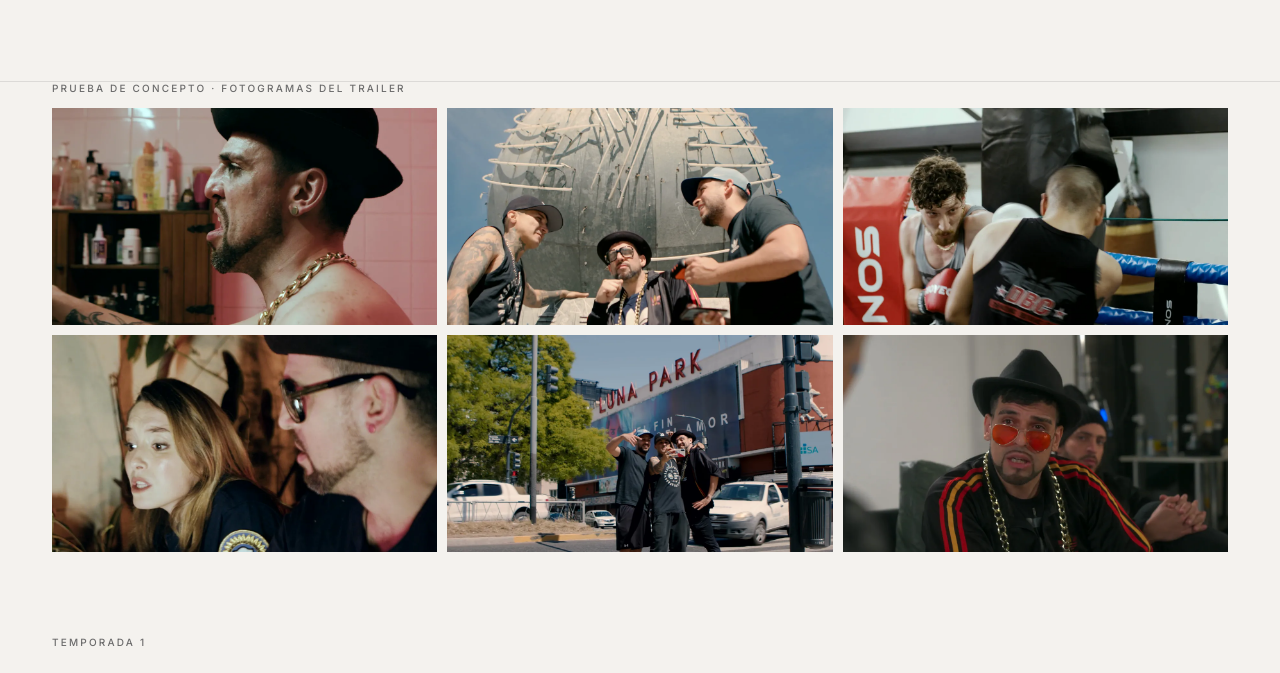
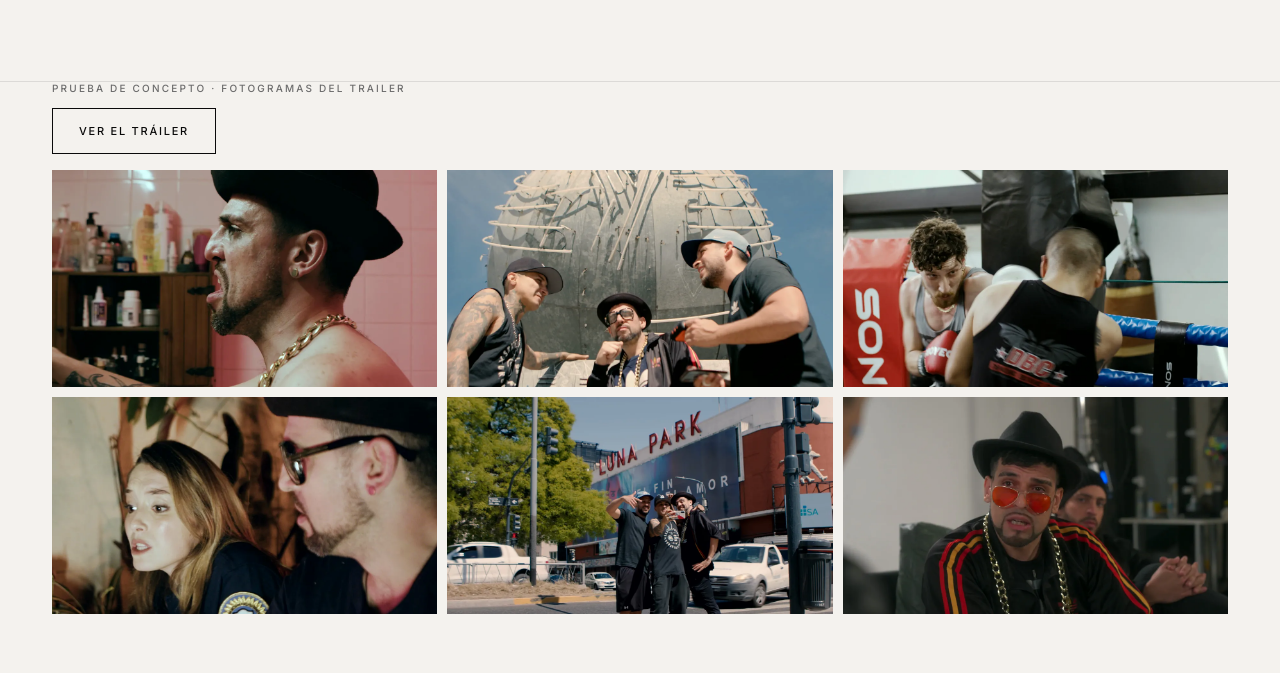
Before and after one commit to JuliSequeira1/portfolio-web, a plain HTML site: page flama-squad.html in a window 1280 px wide. Shown: the part 2566-3239 px from the top of the page. Drawn offline with Linux system fonts and the light colour scheme; a script that the page names is missing; a web font is replaced by a local one.

Commit message:
Add the updated Flama Squad trailer

```diff
--- a/flama-squad.html
+++ b/flama-squad.html
@@ -37,6 +37,8 @@
        necesitan las tarjetas y la cabecera en su lugar. -->
   <link rel="expect" href="#pedido" blocking="render">
 
+  <link rel="stylesheet" href="assets/fichas/ficha.css">
+  <script defer src="assets/fichas/ficha.js"></script>
   <style>
     :root { --nav-h: 77px; }
 
@@ -225,7 +227,8 @@
        Seis cuadros del trailer, en 16:9 y a sangre entre sí: es la
        prueba de que la serie es acción real con actores y locaciones.
        Antes iba una sola foto ancha de la costanera, sin personajes. */
-    .stills { padding: 0 52px; }
+    .stills { padding: 0 52px; scroll-margin-top: calc(var(--nav-h) + 12px); }
+    .btn-trailer { margin: 0 0 16px; }
     .stills-k {
       font-size: 10px; font-weight: 500;
       letter-spacing: .22em; text-transform: uppercase;
@@ -511,7 +514,7 @@
   </script>
   <!-- ── /DATOS ESTRUCTURADOS ── -->
 </head>
-<body>
+<body class="ficha--light">
 
 <nav>
   <a href="index.html" class="nav-logo">JS</a>
@@ -598,8 +601,9 @@
 </section>
 
 <!-- ── FOTOGRAMAS: la prueba de concepto, a la vista ──────────── -->
-<div class="stills">
+<div class="stills" id="trailer">
   <p class="stills-k">Prueba de concepto · fotogramas del trailer</p>
+  <a class="btn-dossier btn-trailer" href="https://www.youtube.com/watch?v=N2EROjo7-a4" data-fx-video="youtube:N2EROjo7-a4" data-fx-title="Flama Squad · Tráiler">Ver el tráiler</a>
   <div class="stills-grid">
     <img src="assets/flama/trailer-01-banio.webp" alt="Salvatore de perfil en un baño de azulejos rosas, con cadena de oro" width="1280" height="675" loading="lazy" decoding="async">
     <img src="assets/flama/trailer-02-esfera.webp" alt="Los tres discuten al pie de una esfera de metal, al sol" width="1280" height="675" loading="lazy" decoding="async">
```
